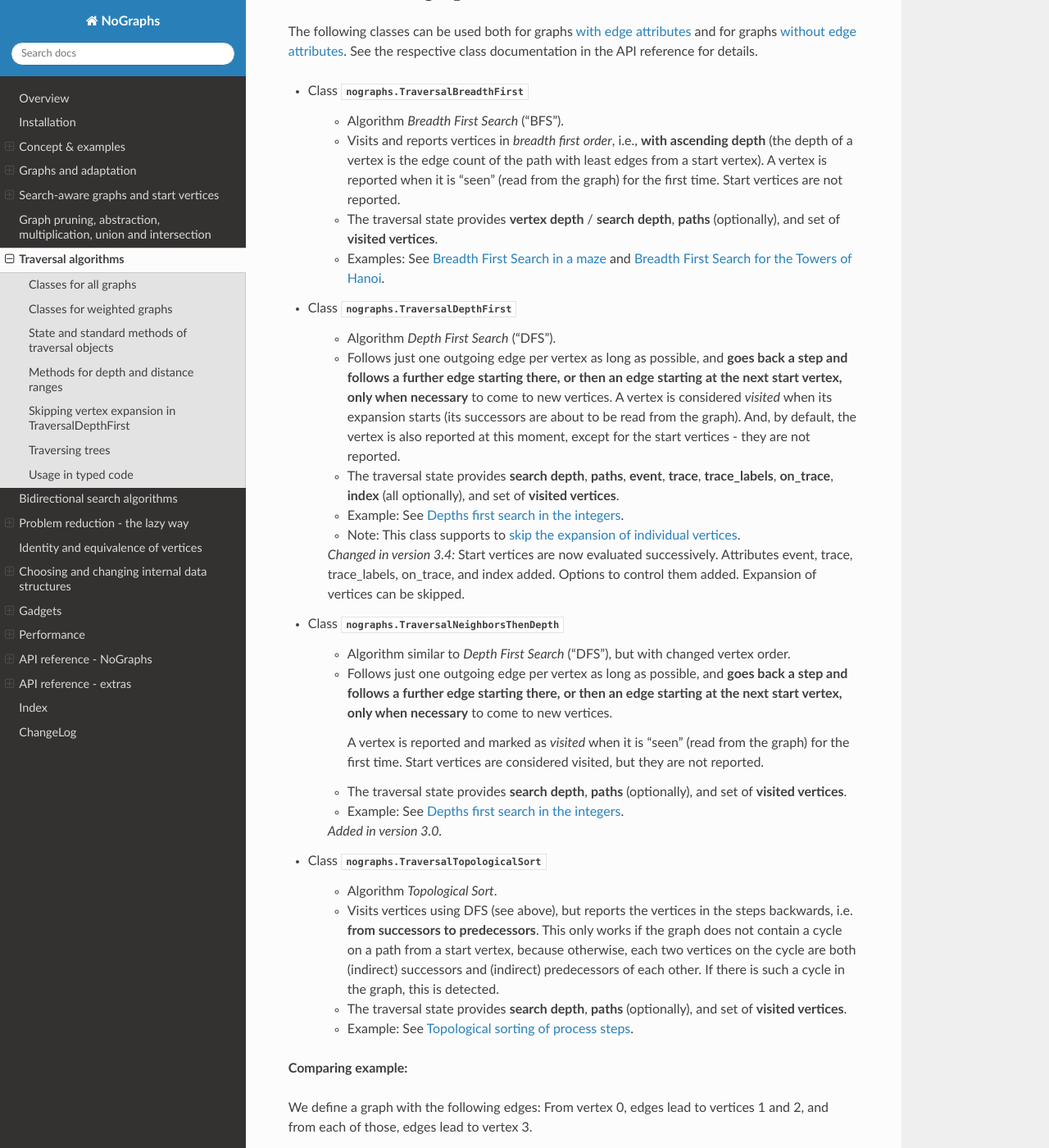
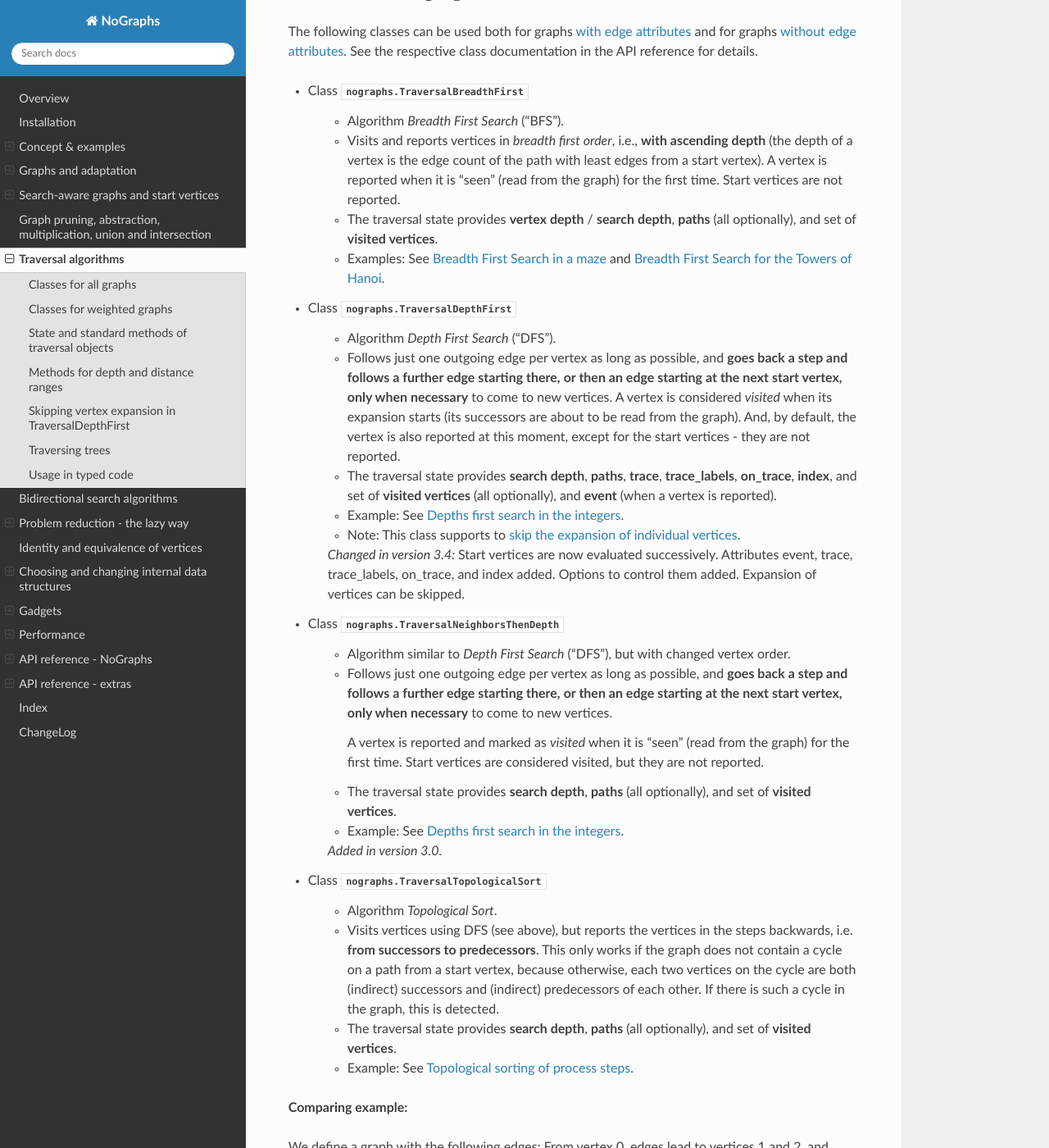
Before and after one commit to HeWeMel/nographs, a Sphinx documentation site: the page built from docs/source/traversals.rst, in a window 1280 px wide and 1400 px high, scrolled down 405 px. Shown: the whole window at 82% size. Built offline with Sphinx 7.4.7 and the Read the Docs theme 2.0.0, drawn with Linux system fonts in a browser that asks for light colours.

Commit message:
Better description of attributes that are updated only optionally.

```diff
--- a/docs/source/traversals.rst
+++ b/docs/source/traversals.rst
@@ -37,7 +37,7 @@ class documentation in the API reference for details.
       first time. Start vertices are not reported.
 
     - The traversal state provides **vertex depth** / **search depth**,
-      **paths** (optionally), and set of **visited vertices**.
+      **paths** (all optionally), and set of **visited vertices**.
 
     - Examples: See `example-traversal-breadth-first-in-maze` and
       `example-traversal-breadth-first-towers-hanoi`.
@@ -55,10 +55,10 @@ class documentation in the API reference for details.
       the vertex is also reported at this moment, except for the start
       vertices - they are not reported.
 
-    - The traversal state provides **search depth**,
-      **paths**, **event**, **trace**, **trace_labels**,
-      **on_trace**, **index** (all optionally),
-      and set of **visited vertices**.
+    - The traversal state provides **search depth**, **paths**,
+      **trace**, **trace_labels**, **on_trace**, **index**,
+      and set of **visited vertices** (all optionally),
+      and **event** (when a vertex is reported).
 
     - Example: See `example-traversal-depth-first-integers`.
 
@@ -85,7 +85,7 @@ class documentation in the API reference for details.
       (read from the graph) for the first time. Start vertices
       are considered visited, but they are not reported.
 
-    - The traversal state provides **search depth**, **paths** (optionally),
+    - The traversal state provides **search depth**, **paths** (all optionally),
       and set of **visited vertices**.
 
     - Example: See `example-traversal-depth-first-integers`.
@@ -103,7 +103,7 @@ class documentation in the API reference for details.
       (indirect) predecessors of each other. If there is such a cycle in the
       graph, this is detected.
 
-    - The traversal state provides **search depth**, **paths** (optionally),
+    - The traversal state provides **search depth**, **paths** (all optionally),
       and set of **visited vertices**.
 
     - Example: See `example-topological_sorting_processes`.
```
Also changed, not shown: 4 other files.
